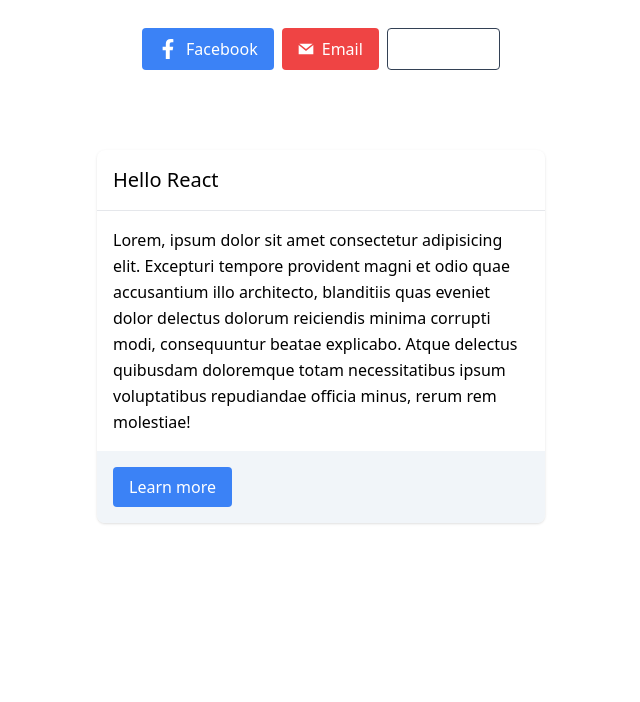
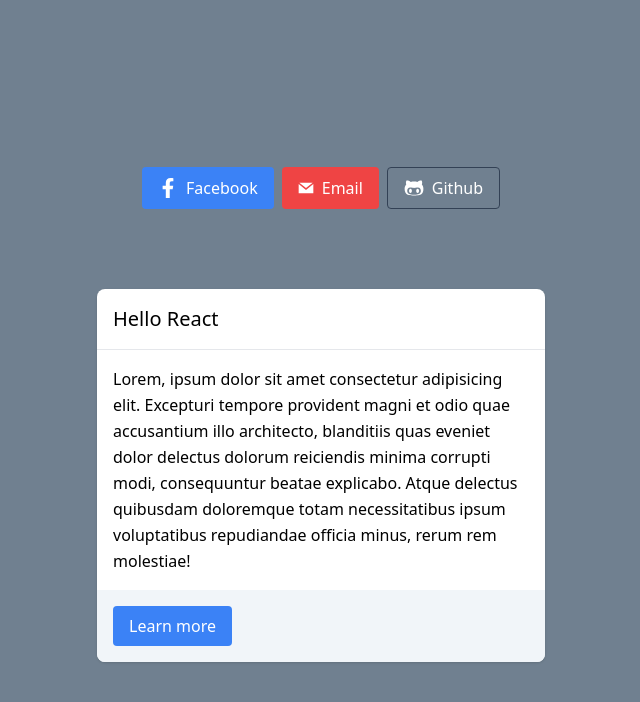
Before and after one commit to ramaherdianto/testing-react, a React (Vite) app: page / in a window 1280 px wide. Shown: the top 702 px of the page, without its empty margins (319-959 px from the left). Built offline with nearby package versions, Linux system fonts and the light colour scheme.

Commit message:
feat: install Sass

```diff
--- a/package.json
+++ b/package.json
@@ -21,6 +21,7 @@
         "autoprefixer": "^10.4.12",
         "postcss": "^8.4.18",
         "prettier": "2.7.1",
+        "sass": "^1.56.1",
         "tailwindcss": "^3.1.8",
         "vite": "^3.1.0"
     }
--- a/src/App.jsx
+++ b/src/App.jsx
@@ -6,7 +6,7 @@
 
 function App() {
     return (
-        <div className='App flex flex-col justify-center items-center'>
+        <div className='App min-h-screen flex flex-col justify-center items-center'>
             <div className='flex mt-7 gap-2'>
                 <Button
                     type='button'
--- a/src/main.jsx
+++ b/src/main.jsx
@@ -2,6 +2,7 @@
 import ReactDOM from 'react-dom/client';
 import App from './App';
 import './index.css';
+import '../src/style.scss';
 
 ReactDOM.createRoot(document.getElementById('root')).render(
     <React.StrictMode>
--- /dev/null
+++ b/src/style.scss
@@ -0,0 +1,3 @@
+.App {
+    background-color: slategrey;
+}
```
Also changed, not shown: 1 other file (tests, documents, lock files or other folders).
